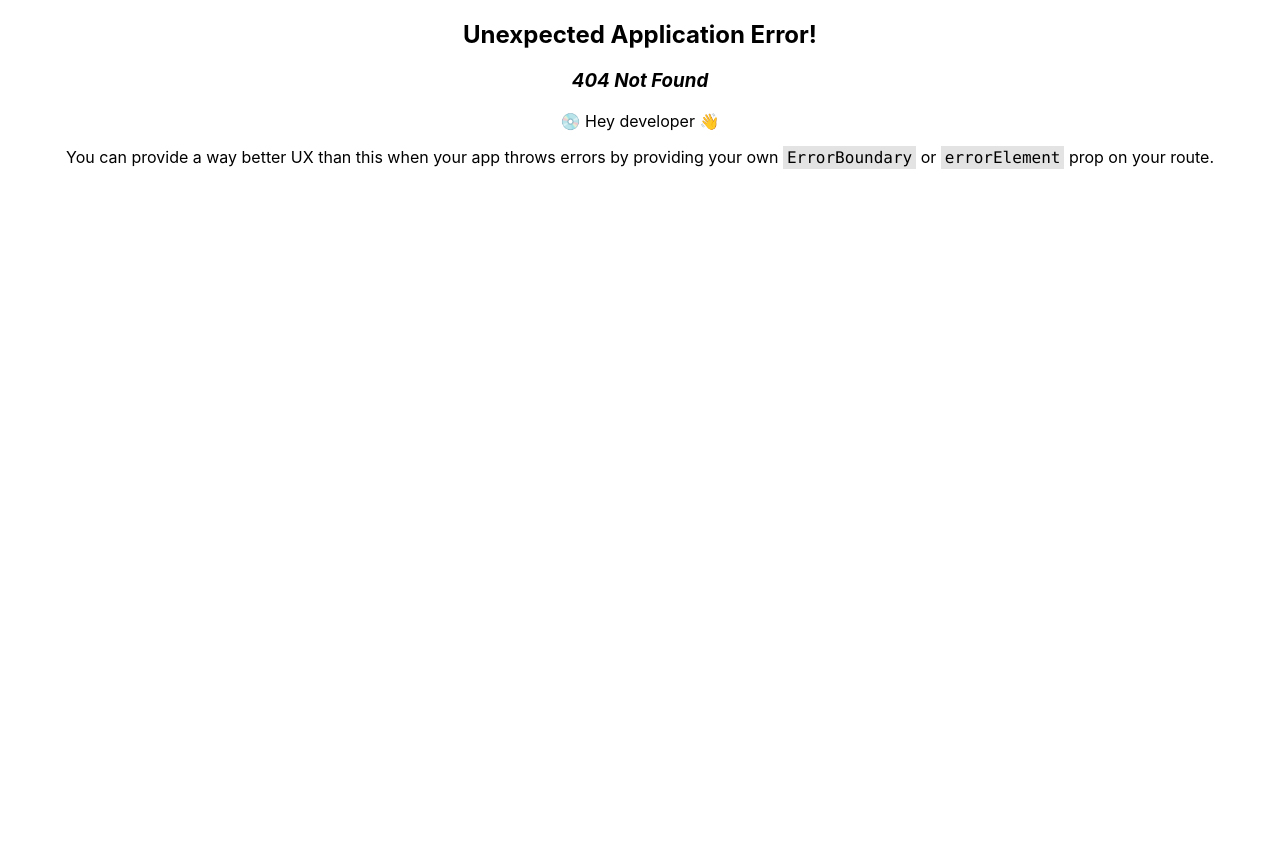
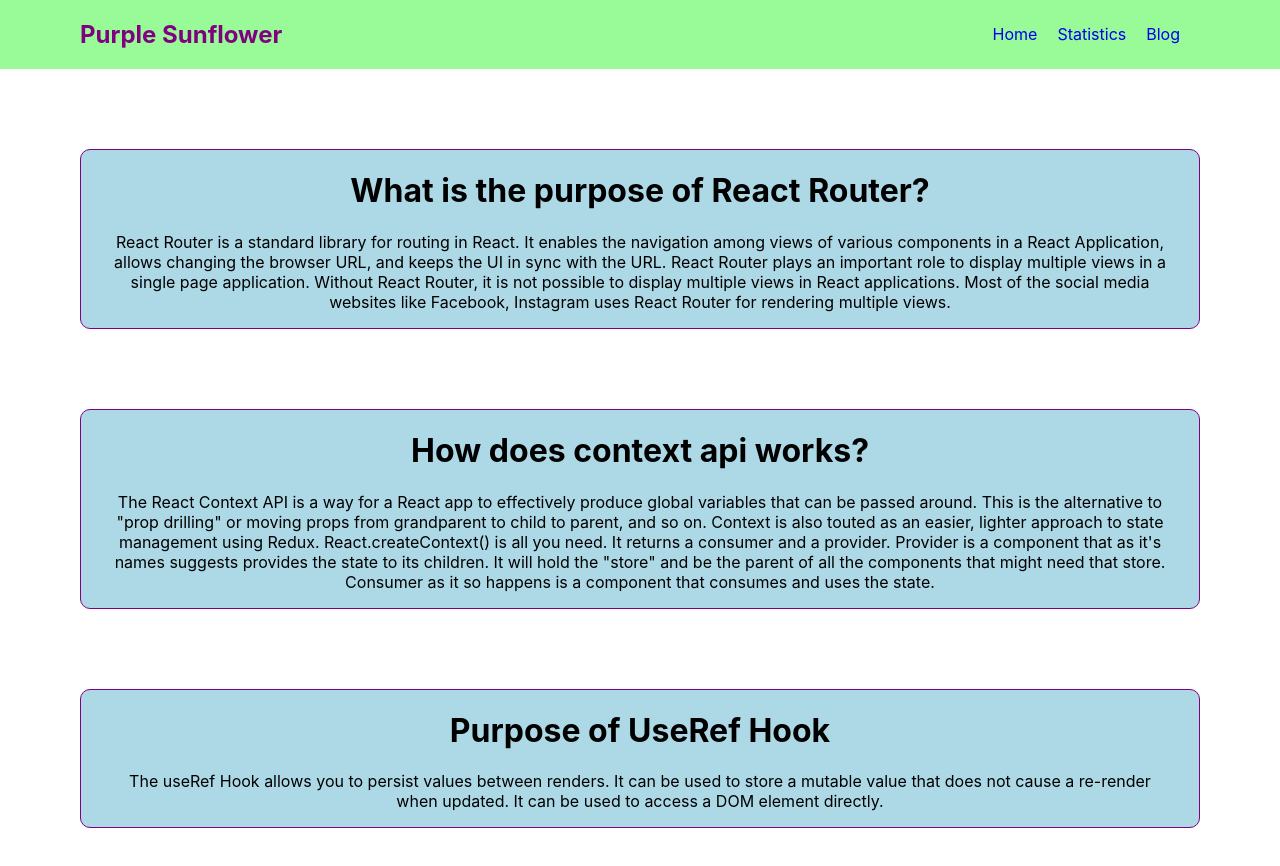
Before and after one commit to sadia136310/purple-sunflower, a React (Create React App) app: page /blog in a window 1280 px wide. Before the commit this address had no page. Shown: the top 866 px of the page. Before the commit the page ends 800 px from the top, so only its background shows below. Built offline with nearby package versions, Linux system fonts and the light colour scheme.

Commit message:
blog part added

```diff
--- a/src/App.js
+++ b/src/App.js
@@ -1,5 +1,6 @@
 import { createBrowserRouter,RouterProvider } from 'react-router-dom';
 import './App.css';
+import Blog from './components/Blog/Blog';
 
 import Home from './components/Home/Home';
 import ShowDetails from './components/ShowDetails/ShowDetails';
@@ -28,6 +29,10 @@ function App() {
      return fetch(`https://openapi.programming-hero.com/api/quiz/${params.showId}`)
     },
     element:<ShowDetails></ShowDetails>
+  },
+  {
+    path:'/blog',
+    element:<Blog></Blog>
   }
 
 
--- /dev/null
+++ b/src/components/Blog/Blog.css
@@ -0,0 +1,10 @@
+.question-container{
+    border: 1px solid purple;
+    margin: 80px;
+    background-color: lightblue;
+    border-radius: 10px;
+}
+.answer{
+    padding-left: 30px;
+    padding-right:30px ;
+}
--- a/src/components/Blog/Blog.js
+++ b/src/components/Blog/Blog.js
@@ -1,9 +1,29 @@
 import React from 'react';
+import './Blog.css'
 
 const Blog = () => {
     return (
         <div>
-            Blog
+          <div className='question-container'>
+            <h1>What is the purpose of React Router?</h1>
+            <p className='answer'>React Router is a standard library for routing in React. It enables the navigation among views of various components in a React Application, allows changing the browser URL, and keeps the UI in sync with the URL.
+
+                React Router plays an important role to display multiple views in a single page application. Without React Router, it is not possible to display multiple views in React applications. Most of the social media websites like Facebook, Instagram uses React Router for rendering multiple views.
+            </p>
+
+          </div>
+          <div className='question-container'>
+            <h1>How does context api works?</h1>
+            <p className='answer'>The React Context API is a way for a React app to effectively produce global variables that can be passed around. This is the alternative to "prop drilling" or moving props from grandparent to child to parent, and so on. Context is also touted as an easier, lighter approach to state management using Redux.
+            React.createContext() is all you need. It returns a consumer and a provider. Provider is a component that as it's names suggests provides the state to its children. It will hold the "store" and be the parent of all the components that might need that store. Consumer as it so happens is a component that consumes and uses the state.
+            </p>
+          </div>
+          <div className='question-container'>
+            <h1>Purpose of UseRef Hook</h1>
+            <p className='answer'>
+            The useRef Hook allows you to persist values between renders. It can be used to store a mutable value that does not cause a re-render when updated. It can be used to access a DOM element directly.
+            </p>
+          </div>
         </div>
     );
 };
--- a/src/components/Data/Data.js
+++ b/src/components/Data/Data.js
@@ -4,7 +4,7 @@ import {useNavigate} from 'react-router-dom';
 
 
 const Data = ({data}) => {
-    console.log(data)
+    // console.log(data)
     const navigate=useNavigate();
     const handleNavigate=()=>{
         navigate(`data/${id}`);
--- a/src/components/Option/Option.js
+++ b/src/components/Option/Option.js
@@ -1,10 +1,10 @@
 import React from 'react';
 import './Option.css'
 
-const Option = ({option}) => {
+const Option = ({option,showAnsToButton}) => {
     return (
         <div className='option'>
-<input type="radio" value="option" name="option" /> {option}
+<input onClick={showAnsToButton} type="radio" value="option" name="option" /> {option}
         </div>
     );
 };
--- a/src/components/Question/Question.js
+++ b/src/components/Question/Question.js
@@ -4,8 +4,18 @@ import { EyeIcon } from '@heroicons/react/24/solid'
 import './Question.css'
 
 const Question = ({ques}) => {
+    console.log(ques);
     const{correctAnswer,options,question}=ques;
 
+    const showAnsToButton=(ques)=>{
+ const showAns=options.find(q=>q === ques.correctAnswer);
+ if(showAns){
+    alert('wrong');
+ }
+ else{
+    alert('right')
+ }
+    }
 
     return (
         <div  className='ques-container'>
@@ -18,6 +28,7 @@ const Question = ({ques}) => {
        options.map(option=> <Option
        key={option.id}
        option={option}
+       showAnsToButton={showAnsToButton}
        >
        </Option>)
          }
--- a/src/components/ShowDetails/ShowDetails.js
+++ b/src/components/ShowDetails/ShowDetails.js
@@ -4,7 +4,7 @@ import Question from '../Question/Question';
 
 const ShowDetails = () => {
   const dataDetails=useLoaderData()
-  console.log(dataDetails.data);
+  // console.log(dataDetails.data);
   const {name,total,questions}=dataDetails.data;
 
     return (
```
